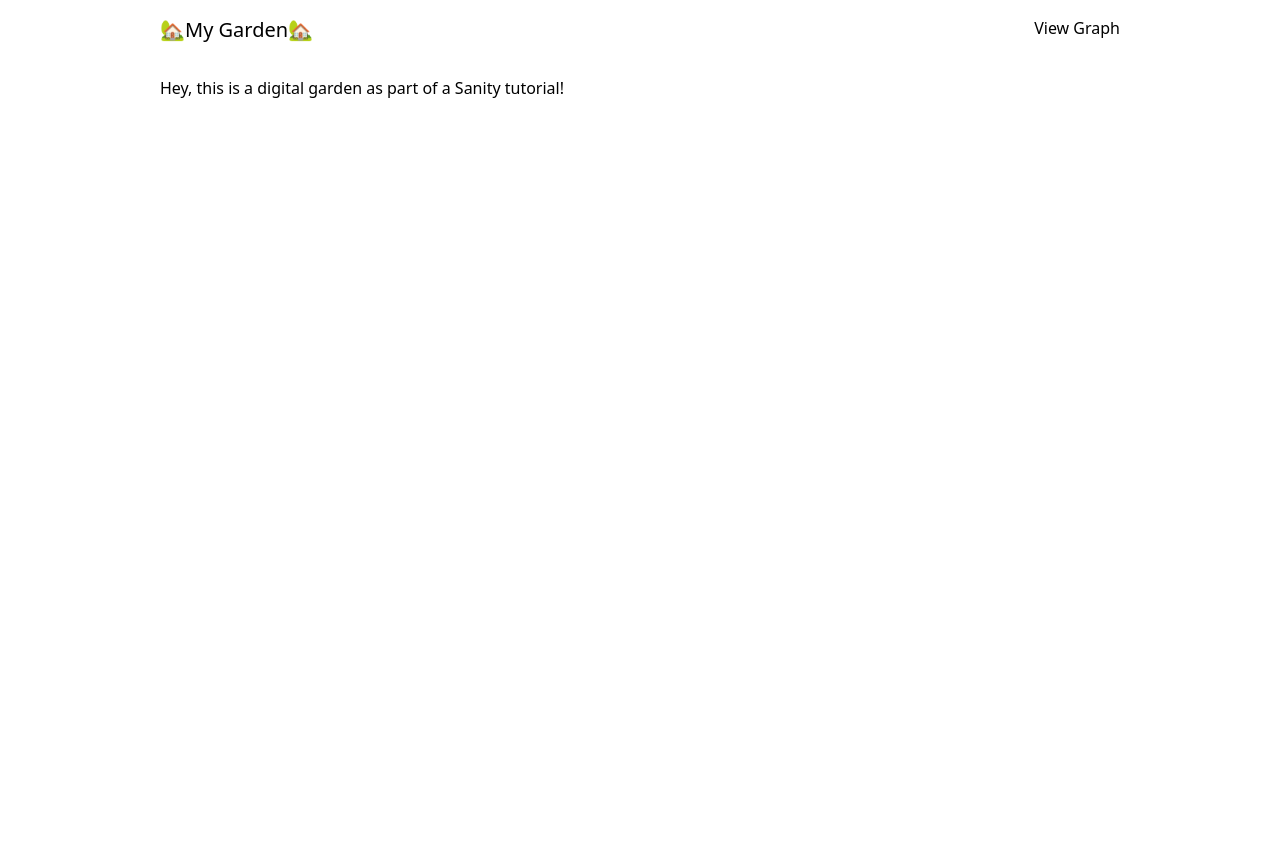
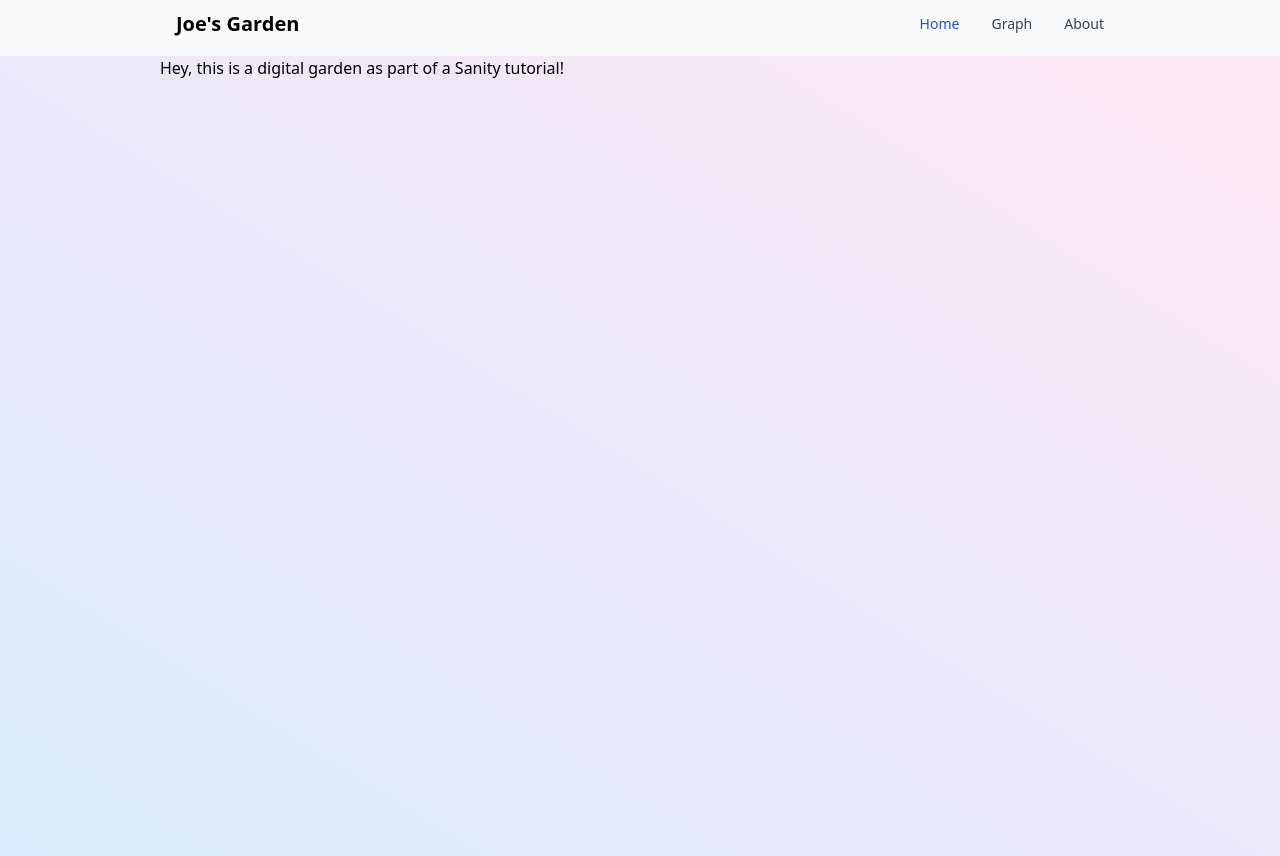
Before and after one commit to bathrobe/sanity-next-garden, a Next.js app: page /about in a window 1280 px wide. Before the commit the page ends 800 px from the top, so only its background shows below. Built offline with nearby package versions, Linux system fonts and the light colour scheme.

Commit message:
not sure what broke

```diff
--- a/components/Header.js
+++ b/components/Header.js
@@ -1,13 +1,84 @@
-import Link from "next/link"
-import Intro from "../components/Intro.jsx"
+import Link from "next/link";
+import Intro from "../components/Intro.jsx";
 const Header = () => {
   return (
-    <>
-    <div className="flex justify-between pt-4 mb-8 max-w-container mx-auto">
-      <Link href="/"><a className="text-xl">🏡My Garden🏡</a></Link>
-      <Link href="/graph"><a className="hover:underline">View Graph</a></Link>
+    <div className="shadow-xl shadow-black bg-gray-50 pb-2 ">
+      <nav class="max-w-container mx-auto border-gray-200 px-2 sm:px-4 py-2.5 rounded dark:bg-gray-800">
+        <div class="container flex flex-wrap justify-between items-center mx-auto">
+          <Link href="/">
+            <a>
+              <span class="self-center text-xl font-semibold whitespace-nowrap dark:text-white">
+                Joe's Garden
+              </span>
+            </a>
+          </Link>
+          <button
+            data-collapse-toggle="mobile-menu"
+            type="button"
+            class="inline-flex items-center p-2 ml-3 text-sm text-gray-500 rounded-lg md:hidden hover:bg-gray-100 focus:outline-none focus:ring-2 focus:ring-gray-200 dark:text-gray-400 dark:hover:bg-gray-700 dark:focus:ring-gray-600"
+            aria-controls="mobile-menu"
+            aria-expanded="false"
+          >
+            <span class="sr-only">Open main menu</span>
+            <svg
+              class="w-6 h-6"
+              fill="currentColor"
+              viewBox="0 0 20 20"
+              xmlns="http://www.w3.org/2000/svg"
+            >
+              <path
+                fill-rule="evenodd"
+                d="M3 5a1 1 0 011-1h12a1 1 0 110 2H4a1 1 0 01-1-1zM3 10a1 1 0 011-1h12a1 1 0 110 2H4a1 1 0 01-1-1zM3 15a1 1 0 011-1h12a1 1 0 110 2H4a1 1 0 01-1-1z"
+                clip-rule="evenodd"
+              ></path>
+            </svg>
+            <svg
+              class="hidden w-6 h-6"
+              fill="currentColor"
+              viewBox="0 0 20 20"
+              xmlns="http://www.w3.org/2000/svg"
+            >
+              <path
+                fill-rule="evenodd"
+                d="M4.293 4.293a1 1 0 011.414 0L10 8.586l4.293-4.293a1 1 0 111.414 1.414L11.414 10l4.293 4.293a1 1 0 01-1.414 1.414L10 11.414l-4.293 4.293a1 1 0 01-1.414-1.414L8.586 10 4.293 5.707a1 1 0 010-1.414z"
+                clip-rule="evenodd"
+              ></path>
+            </svg>
+          </button>
+          <div class="hidden w-full md:block md:w-auto" id="mobile-menu">
+            <ul class="flex flex-col mt-4 md:flex-row md:space-x-8 md:mt-0 md:text-sm md:font-medium">
+              <li>
+                <a
+                  href="#"
+                  class="block py-2 pr-4 pl-3 text-white bg-blue-700 rounded md:bg-transparent md:text-blue-700 md:p-0 dark:text-white"
+                  aria-current="page"
+                >
+                  Home
+                </a>
+              </li>
+              <li>
+                <Link href="/graph">
+                  <a class="block py-2 pr-4 pl-3 text-gray-700 border-b border-gray-100 hover:bg-gray-50 md:hover:bg-transparent md:border-0 md:hover:text-blue-700 md:p-0 dark:text-gray-400 md:dark:hover:text-white dark:hover:bg-gray-700 dark:hover:text-white md:dark:hover:bg-transparent dark:border-gray-700">
+                    Graph
+                  </a>
+                </Link>
+              </li>
+
+              <li>
+                <Link href="/about">
+                  <a
+                    href="#"
+                    class="block py-2 pr-4 pl-3 text-gray-700 border-b border-gray-100 hover:bg-gray-50 md:hover:bg-transparent md:border-0 md:hover:text-blue-700 md:p-0 dark:text-gray-400 md:dark:hover:text-white dark:hover:bg-gray-700 dark:hover:text-white md:dark:hover:bg-transparent dark:border-gray-700"
+                  >
+                    About
+                  </a>
+                </Link>
+              </li>
+            </ul>
+          </div>
+        </div>
+      </nav>
     </div>
-    </>
   );
 };
 export default Header;
--- a/components/Layout.jsx
+++ b/components/Layout.jsx
@@ -3,7 +3,7 @@ const Layout = ({ children }) => {
   return (
     <div className="">
       <Header />
-      {children}
+      <body className="min-h-screen bg-gradient-to-tr from-blue-100 to-pink-100">{children}</body>
     </div>
   );
 };
--- a/components/LinkedRefs.jsx
+++ b/components/LinkedRefs.jsx
@@ -7,7 +7,7 @@ const LinkedRefs = ({ backlinks }) => {
       {backlinks.map((backlink) => {
         return (
           <Link href={`/posts/${backlink.slug.current}`}>
-            <a className="hover:underline text-green-500">{backlink.title}</a>
+            <a className="hover:underline text-green-500"><p className="py-2">{backlink.title}</p></a>
           </Link>
         );
       })}
--- a/components/OGLink.jsx
+++ b/components/OGLink.jsx
@@ -1,12 +1,12 @@
 const OGLink = ({ url }) => {
   return (
     <a className="mb-5" href={url.openGraph.url}>
-    <div className="flex justify-evenly items-center max-w-container mx-auto">
+    <div className="max-w-container mx-auto">
       <div>
-        <h2 className="text-3xl font-serif font-semibold pb-6">{url.meta.title}</h2>
-        <p>{url.openGraph.description}</p>
+        <h2 className="text-3xl font-semibold pb-6">{url.meta.title}</h2>
+        <p className="pb-8">{url.openGraph.description}</p>
       </div>
-      <img className="max-w-2xl" src={url.openGraph.image} />
+      <img className="max-w-2xl pb-8" src={url.openGraph.image} />
     </div>
     </a>
   );
--- /dev/null
+++ b/components/PostCard.jsx
@@ -0,0 +1,57 @@
+import Link from "next/link"
+import dayjs from "dayjs"
+export default function PostCard({post}) {
+  let statusEmoji = "";
+  let status = "🌱"
+  let categoryEmoji = "";
+  switch (status) {
+    case "seedling":
+      statusEmoji = "🌱";
+      break;
+    case "herb":
+      statusEmoji = "🌿";
+      break;
+    case "evergreen":
+      statusEmoji = "🌲";
+      break;
+  }
+
+  const { category } = post
+    switch (category) {
+    case "book":
+      categoryEmoji = "📚";
+      break;
+    case "journal":
+      categoryEmoji = "🗓️";
+      break;
+    case "note":
+      categoryEmoji = "📜‍";
+      break;
+    case "code":
+      categoryEmoji = "👨‍💻";
+      break;
+    case "link":
+      categoryEmoji = "🔗";
+      break;
+  }
+
+  return (
+    <Link href={`/posts/${post.slug}`}>
+    <a
+
+      key={post.id}
+      href="#"
+      class="flex my-4 flex-col items-center bg-white rounded-lg border shadow-md md:flex-row md:max-w-xl hover:bg-gray-100 dark:border-gray-700 dark:bg-gray-800 dark:hover:bg-gray-700"
+    >
+      <p className="text-4xl pl-8">{categoryEmoji}</p>
+      <div class="flex flex-col justify-between p-4 leading-normal">
+        <h5 class="mb-2 text-2xl font-bold tracking-tight text-gray-900 dark:text-white">
+          {post.title}
+        </h5>
+ <span className="text-gray-600 text-base">{dayjs(post.publishedAt).format("MMMM D, YYYY")} / {post.category}</span>
+
+      </div>
+    </a>
+    </Link>
+  );
+}
```
